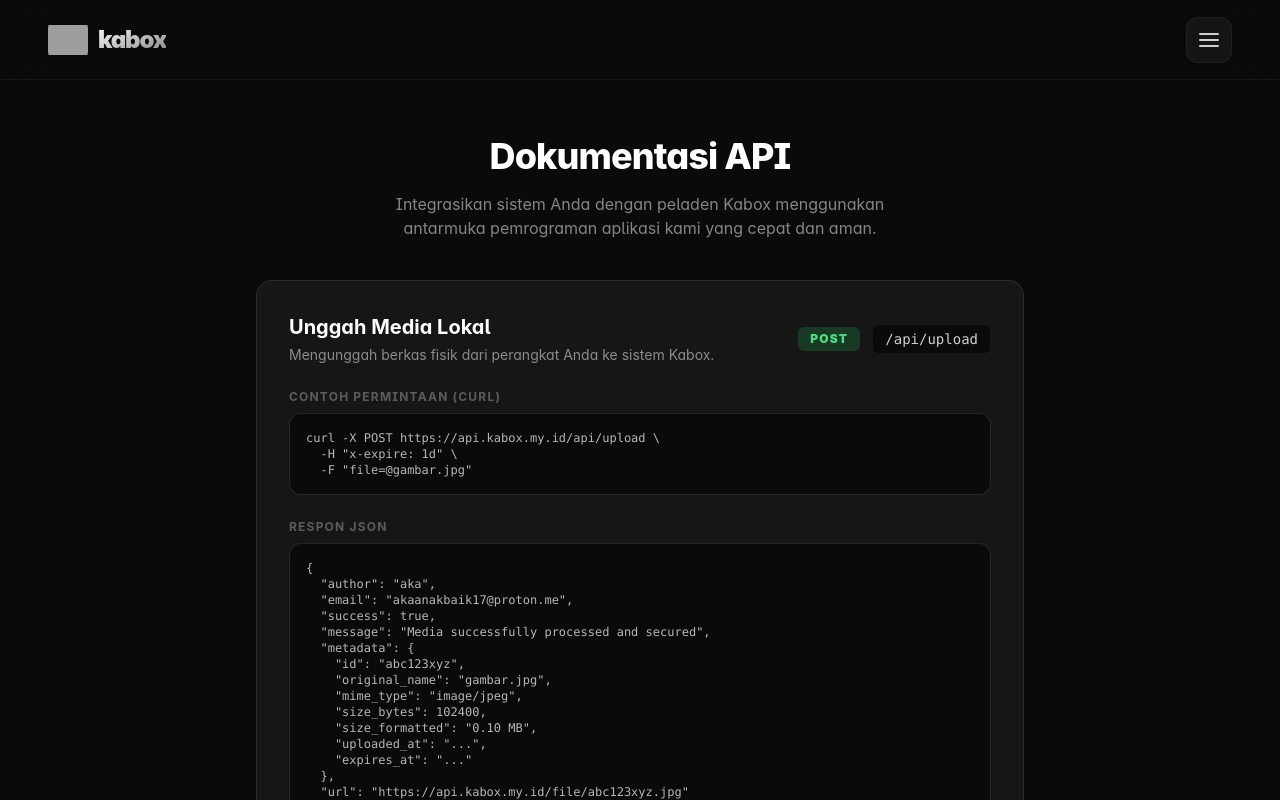
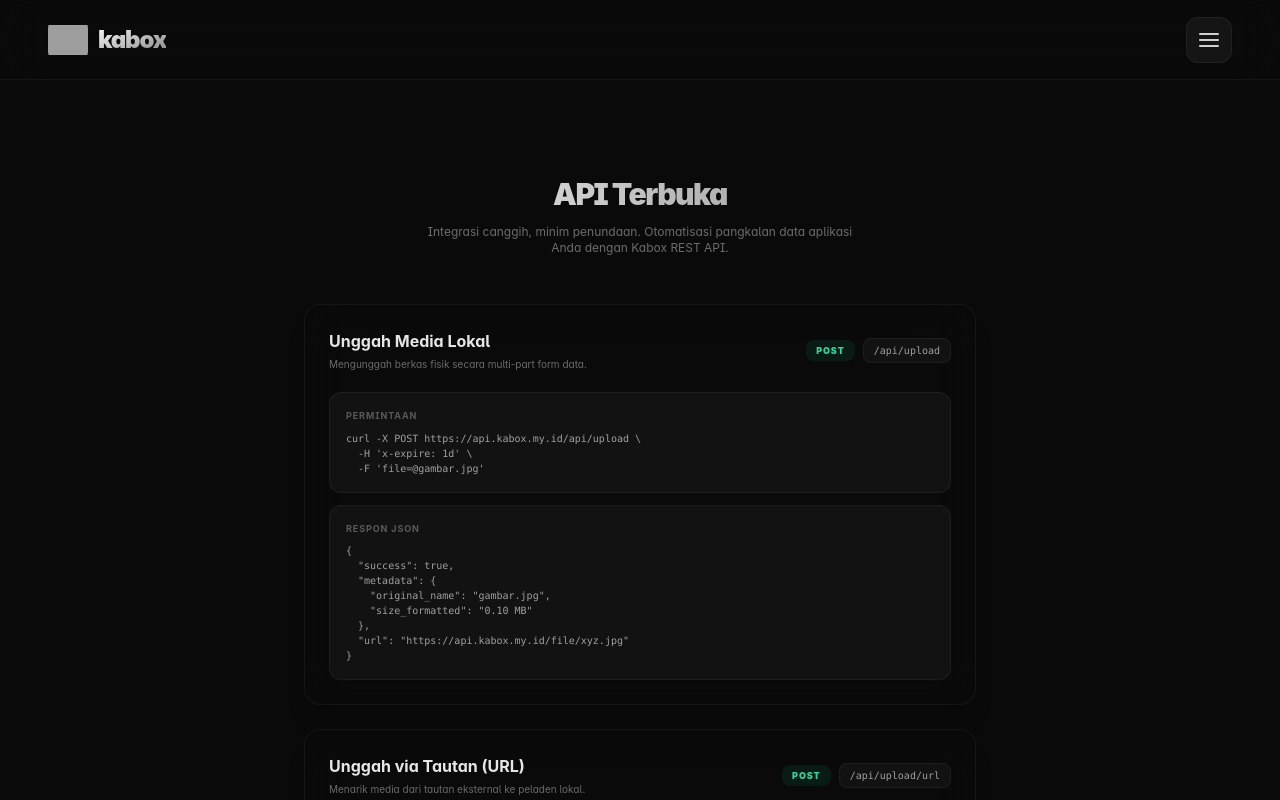
Before and after one commit to akaanakbaik/kaboxv8, a Next.js app: page /docs in a window 1280 px wide. Shown: the top 800 px of the page. Built offline with nearby package versions, Linux system fonts and the light colour scheme; grey boxes are pictures that could not be loaded.

Commit message:
Update page.js

```diff
--- a/app/docs/page.js
+++ b/app/docs/page.js
@@ -3,16 +3,16 @@
 import { motion, AnimatePresence } from "framer-motion";
 
 export default function ApiDocs() {
-  const [toast, setToast] = useState({ show: false, message: "" });
+  const [toast, setToast] = useState({ show: false, msg: "" });
 
-  const showToast = (message) => {
-    setToast({ show: true, message });
-    setTimeout(() => setToast({ show: false, message: "" }), 3000);
+  const showToast = (msg) => {
+    setToast({ show: true, msg });
+    setTimeout(() => setToast({ show: false, msg: "" }), 3000);
   };
 
-  const copyToClipboard = (text) => {
+  const copy = (text) => {
     navigator.clipboard.writeText(text);
-    showToast("Kode disalin ke papan klip!");
+    showToast("Disalin ke papan klip");
   };
 
   const endpoints = [
@@ -20,102 +20,72 @@
       title: "Unggah Media Lokal",
       method: "POST",
       path: "/api/upload",
-      desc: "Mengunggah berkas fisik dari perangkat Anda ke sistem Kabox.",
-      curl: 'curl -X POST https://api.kabox.my.id/api/upload \\\n  -H "x-expire: 1d" \\\n  -F "file=@gambar.jpg"',
-      output: '{\n  "author": "aka",\n  "email": "akaanakbaik17@proton.me",\n  "success": true,\n  "message": "Media successfully processed and secured",\n  "metadata": {\n    "id": "abc123xyz",\n    "original_name": "gambar.jpg",\n    "mime_type": "image/jpeg",\n    "size_bytes": 102400,\n    "size_formatted": "0.10 MB",\n    "uploaded_at": "...",\n    "expires_at": "..."\n  },\n  "url": "https://api.kabox.my.id/file/abc123xyz.jpg"\n}'
+      desc: "Mengunggah berkas fisik secara multi-part form data.",
+      curl: "curl -X POST https://api.kabox.my.id/api/upload \\\n  -H 'x-expire: 1d' \\\n  -F 'file=@gambar.jpg'",
+      output: '{\n  "success": true,\n  "metadata": {\n    "original_name": "gambar.jpg",\n    "size_formatted": "0.10 MB"\n  },\n  "url": "https://api.kabox.my.id/file/xyz.jpg"\n}'
     },
     {
-      title: "Unggah via Tautan",
+      title: "Unggah via Tautan (URL)",
       method: "POST",
       path: "/api/upload/url",
-      desc: "Menyalin media dari peladen eksternal langsung ke penyimpanan Kabox.",
-      curl: 'curl -X POST https://api.kabox.my.id/api/upload/url \\\n  -H "Content-Type: application/json" \\\n  -d \'{"url": "https://contoh.com/video.mp4", "expire": "1h"}\'',
-      output: '{\n  "author": "aka",\n  "email": "akaanakbaik17@proton.me",\n  "success": true,\n  "message": "Remote media successfully fetched and secured",\n  "metadata": {\n    "id": "def456uvw",\n    "source_url": "https://contoh.com/video.mp4",\n    "mime_type": "video/mp4",\n    "size_bytes": 5242880,\n    "size_formatted": "5.00 MB",\n    "uploaded_at": "...",\n    "expires_at": "..."\n  },\n  "url": "https://api.kabox.my.id/file/def456uvw.mp4"\n}'
+      desc: "Menarik media dari tautan eksternal ke peladen lokal.",
+      curl: "curl -X POST https://api.kabox.my.id/api/upload/url \\\n  -H 'Content-Type: application/json' \\\n  -d '{\"url\": \"https://contoh.com/video.mp4\", \"expire\": \"1h\"}'",
+      output: '{\n  "success": true,\n  "metadata": {\n    "source_url": "https://contoh.com/video.mp4",\n    "size_formatted": "5.00 MB"\n  },\n  "url": "https://api.kabox.my.id/file/uvw.mp4"\n}'
     },
     {
       title: "Telemetri Sistem",
       method: "GET",
       path: "/api/health",
-      desc: "Memeriksa status kesehatan peladen, penggunaan memori, dan log keamanan.",
-      curl: 'curl -s https://api.kabox.my.id/api/health',
-      output: '{\n  "author": "aka",\n  "email": "akaanakbaik17@proton.me",\n  "status": "operational",\n  "timestamp": "...",\n  "response_time_ms": "12.34",\n  "infrastructure": { ... },\n  "storage": { ... },\n  "memory_diagnostics": { ... },\n  "security_firewall": { ... }\n}'
+      desc: "Melihat status peladen, RAM, dan laporan keamanan langsung.",
+      curl: "curl -s https://api.kabox.my.id/api/health",
+      output: '{\n  "status": "operational",\n  "storage": {\n    "total_size_db": "1.24 GB"\n  },\n  "memory_diagnostics": {\n    "used_percentage": "14.20%"\n  }\n}'
     }
   ];
 
   return (
-    <div className="flex flex-col items-center justify-center min-h-[75vh] w-full pt-10 relative">
+    <div className="flex flex-col items-center justify-start min-h-[80vh] w-full pt-20 px-4 md:px-6 relative">
       <AnimatePresence>
         {toast.show && (
-          <motion.div
-            initial={{ opacity: 0, y: 50, scale: 0.9 }}
-            animate={{ opacity: 1, y: 0, scale: 1 }}
-            exit={{ opacity: 0, y: 20, scale: 0.9 }}
-            className="fixed bottom-10 left-1/2 -translate-x-1/2 z-[9999] px-6 py-3 rounded-full shadow-2xl flex items-center gap-3 text-sm font-bold tracking-wide border bg-white/10 text-white border-white/20 backdrop-blur-md"
-          >
-            <svg width="18" height="18" viewBox="0 0 24 24" fill="none" stroke="currentColor" strokeWidth="2" strokeLinecap="round"><path d="M22 11.08V12a10 10 0 1 1-5.93-9.14"></path><polyline points="22 4 12 14.01 9 11.01"></polyline></svg>
-            {toast.message}
+          <motion.div initial={{ opacity: 0, y: 20 }} animate={{ opacity: 1, y: 0 }} exit={{ opacity: 0, y: -20 }} className="fixed top-24 right-4 md:right-8 z-[9999] px-4 py-2.5 rounded-xl bg-[#1a1a1a]/90 backdrop-blur-md border border-white/10 text-white text-[10px] md:text-xs font-bold tracking-wide shadow-2xl flex items-center gap-2">
+            <div className="w-1.5 h-1.5 rounded-full bg-green-400 animate-pulse" />
+            {toast.msg}
           </motion.div>
         )}
       </AnimatePresence>
 
-      <div className="text-center mb-10 px-4">
-        <h1 className="text-2xl md:text-4xl font-extrabold mb-4 tracking-tight">
-          Dokumentasi API
-        </h1>
-        <p className="text-white/50 text-sm md:text-base max-w-lg mx-auto leading-relaxed">
-          Integrasikan sistem Anda dengan peladen Kabox menggunakan antarmuka pemrograman aplikasi kami yang cepat dan aman.
-        </p>
+      <div className="text-center mb-8 md:mb-12 w-full max-w-2xl">
+        <h1 className="text-2xl md:text-3xl font-black mb-3 tracking-tighter text-transparent bg-clip-text bg-gradient-to-r from-white to-white/50">API Terbuka</h1>
+        <p className="text-white/40 text-[10px] md:text-xs leading-relaxed max-w-md mx-auto">Integrasi canggih, minim penundaan. Otomatisasi pangkalan data aplikasi Anda dengan Kabox REST API.</p>
       </div>
 
-      <div className="w-full max-w-3xl flex flex-col gap-8">
-        {endpoints.map((api, index) => (
-          <motion.div
-            key={index}
-            initial={{ opacity: 0, y: 20 }}
-            animate={{ opacity: 1, y: 0 }}
-            transition={{ delay: index * 0.1 }}
-            className="bg-[#161616] border border-white/10 rounded-2xl p-6 md:p-8 shadow-lg overflow-hidden"
-          >
-            <div className="flex flex-col md:flex-row md:items-center justify-between gap-4 mb-6">
-              <div>
-                <h2 className="text-lg md:text-xl font-bold mb-1">{api.title}</h2>
-                <p className="text-xs md:text-sm text-white/50">{api.desc}</p>
+      <div className="w-full max-w-2xl flex flex-col gap-6 pb-10">
+        {endpoints.map((api, i) => (
+          <motion.div key={i} initial={{ opacity: 0, y: 10 }} animate={{ opacity: 1, y: 0 }} transition={{ delay: i * 0.1 }} className="bg-[#0a0a0a]/60 backdrop-blur-xl border border-white/5 rounded-2xl p-5 md:p-6 shadow-xl w-full overflow-hidden">
+            <div className="flex flex-col md:flex-row md:items-center justify-between gap-3 mb-5">
+              <div className="flex flex-col gap-1">
+                <h2 className="text-sm md:text-base font-bold text-white/90">{api.title}</h2>
+                <p className="text-[10px] text-white/40">{api.desc}</p>
               </div>
-              <div className="flex items-center gap-3 shrink-0">
-                <span className={`px-3 py-1 text-xs font-black tracking-widest rounded-md ${api.method === 'GET' ? 'bg-blue-500/20 text-blue-400' : 'bg-green-500/20 text-green-400'}`}>
-                  {api.method}
-                </span>
-                <code className="text-xs md:text-sm bg-dark px-3 py-1 rounded-md border border-white/5 text-white/80">
-                  {api.path}
-                </code>
+              <div className="flex items-center gap-2 shrink-0">
+                <span className={`px-2.5 py-1 text-[9px] font-black tracking-widest rounded-lg ${api.method === 'GET' ? 'bg-blue-500/10 text-blue-400' : 'bg-emerald-500/10 text-emerald-400'}`}>{api.method}</span>
+                <span className="text-[10px] font-mono bg-[#121212] px-2.5 py-1 rounded-lg border border-white/5 text-white/60">{api.path}</span>
               </div>
             </div>
 
-            <div className="flex flex-col gap-4">
-              <div className="relative group">
-                <div className="flex items-center justify-between mb-2">
-                  <span className="text-xs font-bold text-white/30 uppercase tracking-widest">Contoh Permintaan (cURL)</span>
-                  <button onClick={() => copyToClipboard(api.curl)} className="text-xs font-bold text-white/50 hover:text-white transition-colors flex items-center gap-1.5 opacity-0 group-hover:opacity-100">
-                    <svg width="14" height="14" viewBox="0 0 24 24" fill="none" stroke="currentColor" strokeWidth="2"><rect x="9" y="9" width="13" height="13" rx="2" ry="2"></rect><path d="M5 15H4a2 2 0 0 1-2-2V4a2 2 0 0 1 2-2h9a2 2 0 0 1 2 2v1"></path></svg>
-                    Salin
-                  </button>
+            <div className="space-y-3">
+              <div className="relative group rounded-xl bg-[#121212] border border-white/5 p-4">
+                <div className="flex justify-between items-center mb-2">
+                  <span className="text-[9px] font-bold text-white/30 uppercase tracking-widest">Permintaan</span>
+                  <button onClick={() => copy(api.curl)} className="text-[9px] text-white/30 hover:text-white transition-colors opacity-0 group-hover:opacity-100 flex items-center gap-1"><svg width="12" height="12" viewBox="0 0 24 24" fill="none" stroke="currentColor" strokeWidth="2"><rect x="9" y="9" width="13" height="13" rx="2" ry="2"/><path d="M5 15H4a2 2 0 0 1-2-2V4a2 2 0 0 1 2-2h9a2 2 0 0 1 2 2v1"/></svg> Salin</button>
                 </div>
-                <div className="bg-[#0a0a0a] border border-white/10 rounded-xl p-4 overflow-x-auto">
-                  <pre className="text-xs text-white/70 font-mono whitespace-pre">{api.curl}</pre>
+                <pre className="text-[10px] text-white/60 font-mono overflow-x-auto no-scrollbar whitespace-pre">{api.curl}</pre>
+              </div>
+              <div className="relative group rounded-xl bg-[#121212] border border-white/5 p-4">
+                <div className="flex justify-between items-center mb-2">
+                  <span className="text-[9px] font-bold text-white/30 uppercase tracking-widest">Respon JSON</span>
+                  <button onClick={() => copy(api.output)} className="text-[9px] text-white/30 hover:text-white transition-colors opacity-0 group-hover:opacity-100 flex items-center gap-1"><svg width="12" height="12" viewBox="0 0 24 24" fill="none" stroke="currentColor" strokeWidth="2"><rect x="9" y="9" width="13" height="13" rx="2" ry="2"/><path d="M5 15H4a2 2 0 0 1-2-2V4a2 2 0 0 1 2-2h9a2 2 0 0 1 2 2v1"/></svg> Salin</button>
                 </div>
-              </div>
-
-              <div className="relative group mt-2">
-                <div className="flex items-center justify-between mb-2">
-                  <span className="text-xs font-bold text-white/30 uppercase tracking-widest">Respon JSON</span>
-                  <button onClick={() => copyToClipboard(api.output)} className="text-xs font-bold text-white/50 hover:text-white transition-colors flex items-center gap-1.5 opacity-0 group-hover:opacity-100">
-                    <svg width="14" height="14" viewBox="0 0 24 24" fill="none" stroke="currentColor" strokeWidth="2"><rect x="9" y="9" width="13" height="13" rx="2" ry="2"></rect><path d="M5 15H4a2 2 0 0 1-2-2V4a2 2 0 0 1 2-2h9a2 2 0 0 1 2 2v1"></path></svg>
-                    Salin
-                  </button>
-                </div>
-                <div className="bg-[#0a0a0a] border border-white/10 rounded-xl p-4 overflow-x-auto">
-                  <pre className="text-xs text-white/70 font-mono whitespace-pre">{api.output}</pre>
-                </div>
+                <pre className="text-[10px] text-white/60 font-mono overflow-x-auto no-scrollbar whitespace-pre">{api.output}</pre>
               </div>
             </div>
           </motion.div>
```
